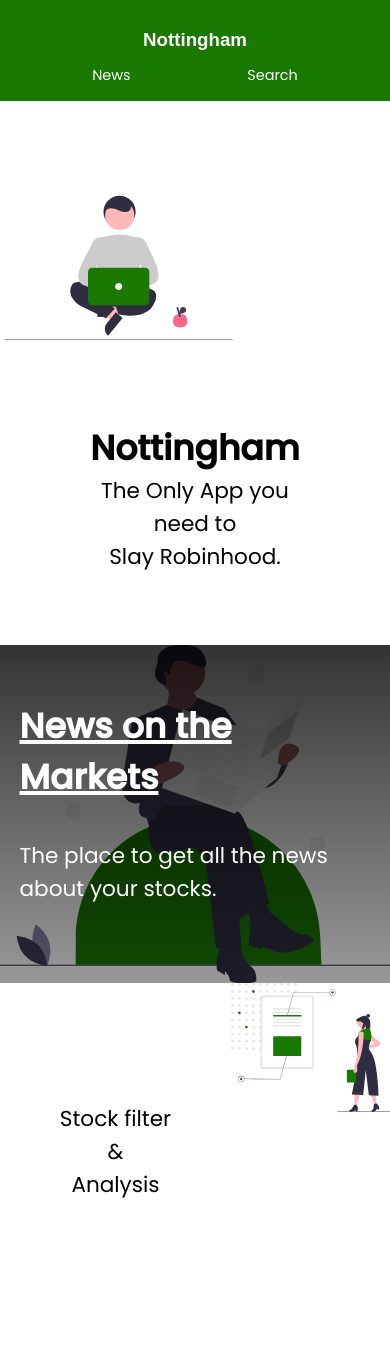
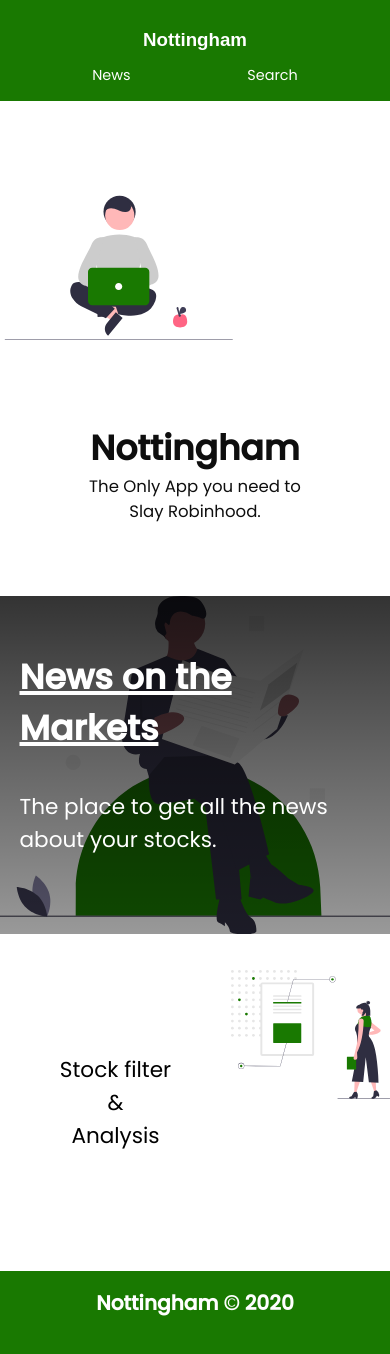
Before and after one commit to sjoseph1848/stock-search-react, a React (Create React App) app: page / in a window 390 px wide. Before the commit the page ends 1320 px from the top, so only its background shows below. Built offline with nearby package versions, Linux system fonts and the light colour scheme; a web font is replaced by a local one.

Commit message:
refactored the classnames and css styling

```diff
--- a/src/App.css
+++ b/src/App.css
@@ -89,26 +89,6 @@
 }
 
 /* Media Queries */
-@media screen and (max-width: 932px) {
-  html {
-    font-size: 45%;
-  }
-  nav {
-    text-align: center;
-  }
-
-  .logo {
-    padding: 2rem;
-  }
-  .intro-text {
-    padding: 10rem;
-    animation: fruit 3s ease-in-out;
-  }
-
-  .intro-text p {
-    font-size: 1rem;
-  }
-}
 
 /* Hero Section */
 .intro {
@@ -142,7 +122,7 @@
 }
 
 #Apple {
-  animation: fruit 5s ease-in-out;
+  animation: opening 5s ease-in-out;
 }
 
 @keyframes man {
@@ -154,7 +134,7 @@
   }
 }
 
-@keyframes fruit {
+@keyframes opening {
   from {
     opacity: 0;
   }
@@ -250,3 +230,67 @@
   justify-content: space-around;
   flex-wrap: wrap;
 }
+
+/* News */
+
+#news {
+  min-height: 100vh;
+}
+
+footer {
+  color: white;
+  background: #197901;
+}
+
+.footer-wrapper {
+  display: flex;
+  padding: 2rem;
+  width: 90%;
+  margin: auto;
+  align-items: center;
+  min-height: 10vh;
+}
+
+footer h5 {
+  flex: 1 1 40rem;
+}
+
+footer ul {
+  display: flex;
+  list-style: none;
+  flex: 1 1 40rem;
+  justify-content: space-between;
+  align-items: center;
+}
+
+@media screen and (max-width: 932px) {
+  html {
+    font-size: 45%;
+  }
+  nav {
+    text-align: center;
+  }
+
+  .logo {
+    padding: 2rem;
+  }
+  .intro-text {
+    padding: 10rem;
+    animation: opening 6s ease-in-out;
+  }
+
+  .intro-text p {
+    font-size: 2.3rem;
+  }
+
+  footer {
+    text-align: center;
+  }
+  footer h5 {
+    padding-bottom: 3rem;
+  }
+
+  .analysis-img {
+    padding-top: 5rem;
+  }
+}
--- a/src/App.js
+++ b/src/App.js
@@ -6,6 +6,7 @@
 import News from './components/pages/News';
 import StockSearch from './components/pages/StockSearch';
 import StockDetail from './components/pages/StockDetail';
+import Footer from './components/section/Footer';
 
 
 const App = () => {
@@ -19,6 +20,7 @@
           <Route path='/search' component={StockSearch} />
           <Route path='/search/:id' component={StockDetail} />
         </Switch>
+        <Footer />
       </div>
     </Router>
   )
--- a/src/components/pages/News.js
+++ b/src/components/pages/News.js
@@ -3,9 +3,9 @@
 
 const News = () => {
     return (
-        <div>
+        <section id="news">
             News Works!
-        </div>
+        </section>
     )
 }
 
--- /dev/null
+++ b/src/components/section/Footer.js
@@ -0,0 +1,14 @@
+import React from 'react'
+
+
+const Footer = () => {
+    return (
+        <footer>
+            <div className="footer-wrapper">
+                <h5>Nottingham &copy; 2020</h5>
+            </div>
+        </footer>
+    )
+}
+
+export default Footer;
```
